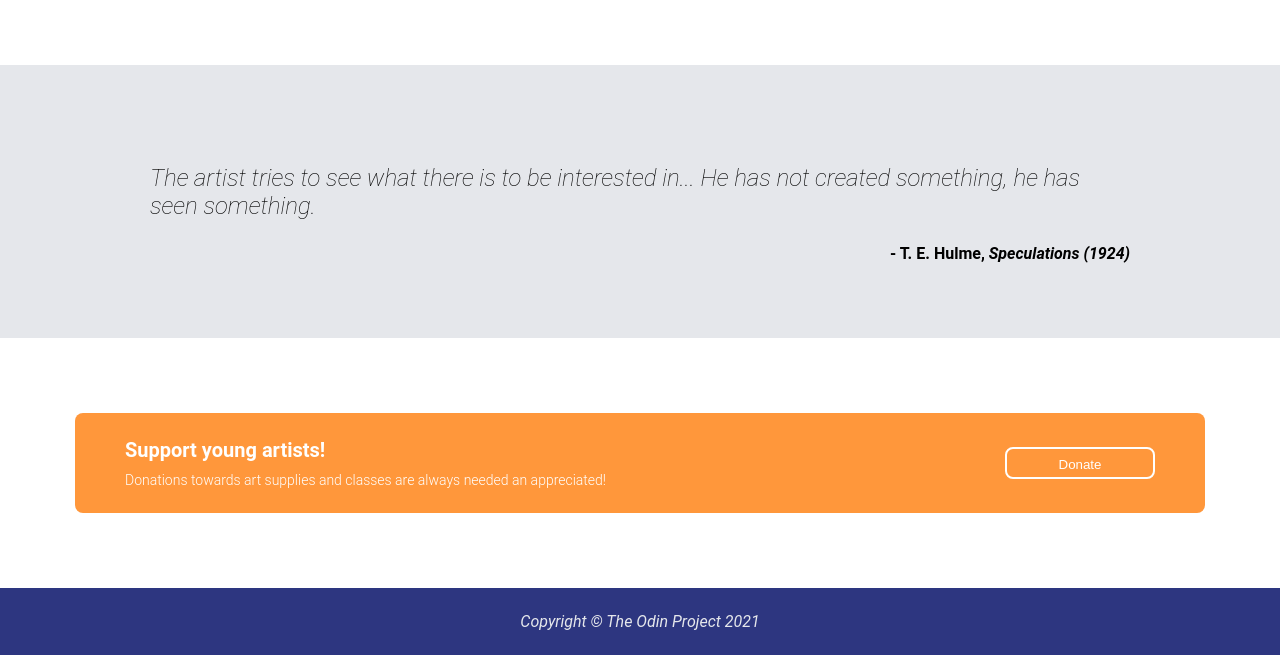
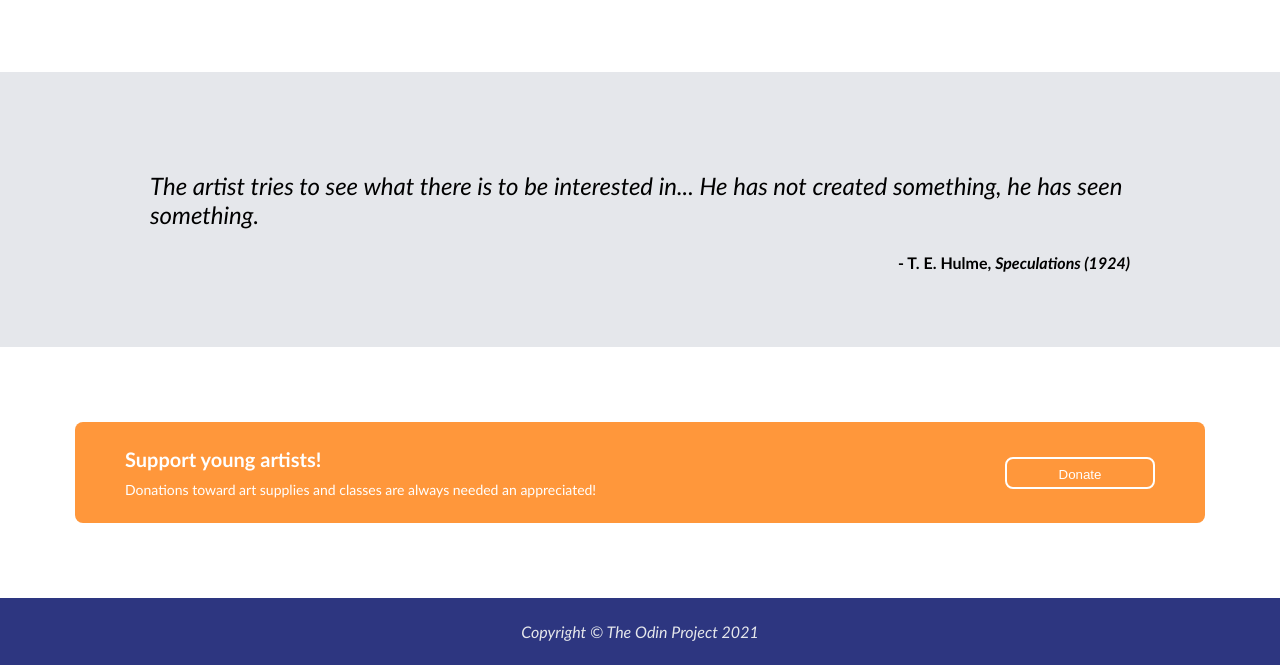
Before and after one commit to ShannaHulme/Landing, a plain HTML site: page index.html in a window 1280 px wide. Shown: the part 1090-1755 px from the top of the page. Drawn offline with Linux system fonts and the light colour scheme.

Commit message:
Change font

```diff
--- a/index.html
+++ b/index.html
@@ -88,7 +88,7 @@
   <div class="blue_box_filled">
     <div class="left_box">
       <div class="support">Support young artists!</div>
-      <div class="donate">Donations towards art supplies and classes are always needed an appreciated!</div>
+      <div class="donate">Donations toward art supplies and classes are always needed an appreciated!</div>
     </div>
     <button>Donate</button>
   </div>
--- a/style.css
+++ b/style.css
@@ -1,5 +1,5 @@
 html {
-  font-family: 'Roboto', arial;
+  font-family: 'Gill Sans', arial;
 }
 
 body {
```
